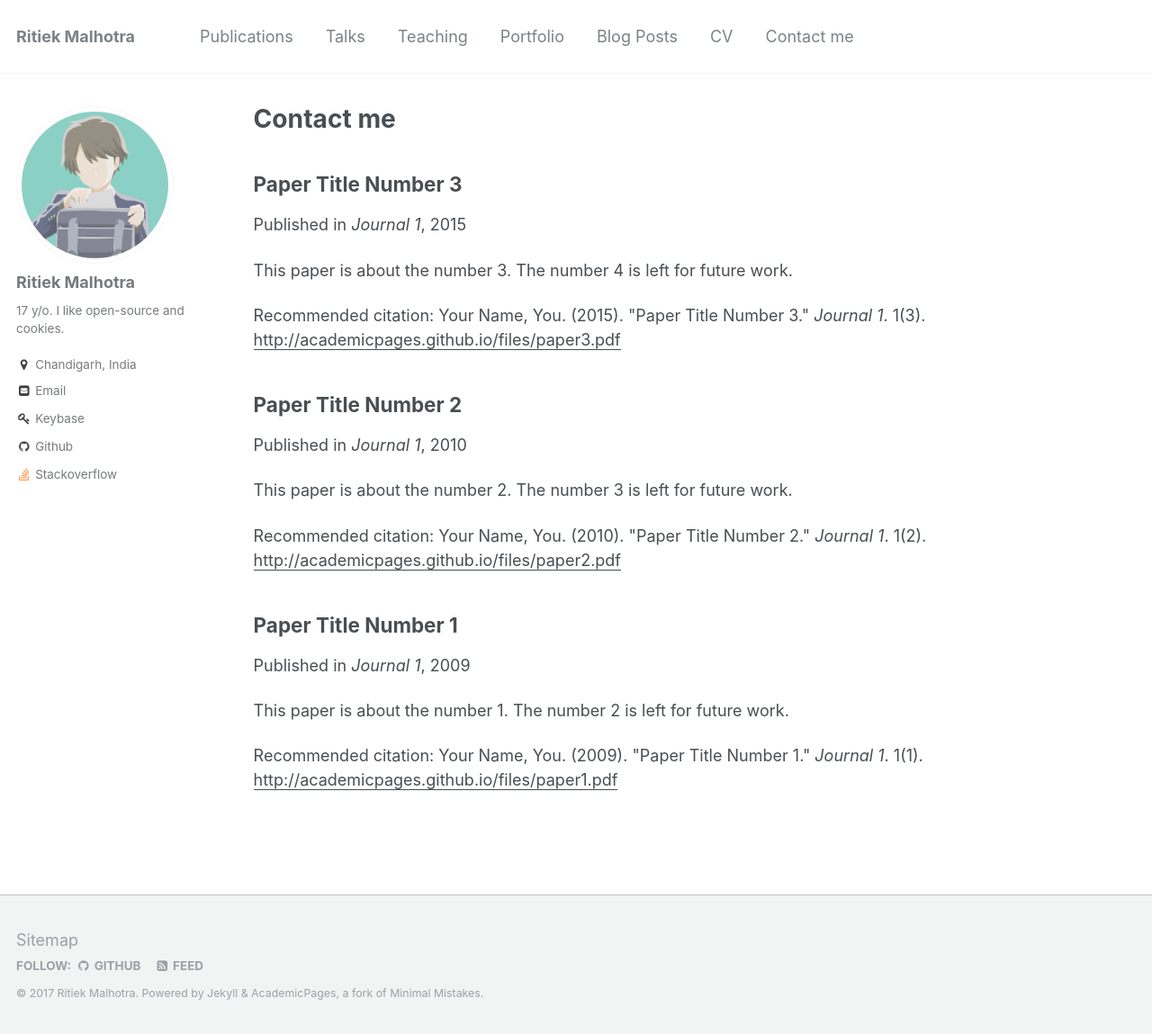
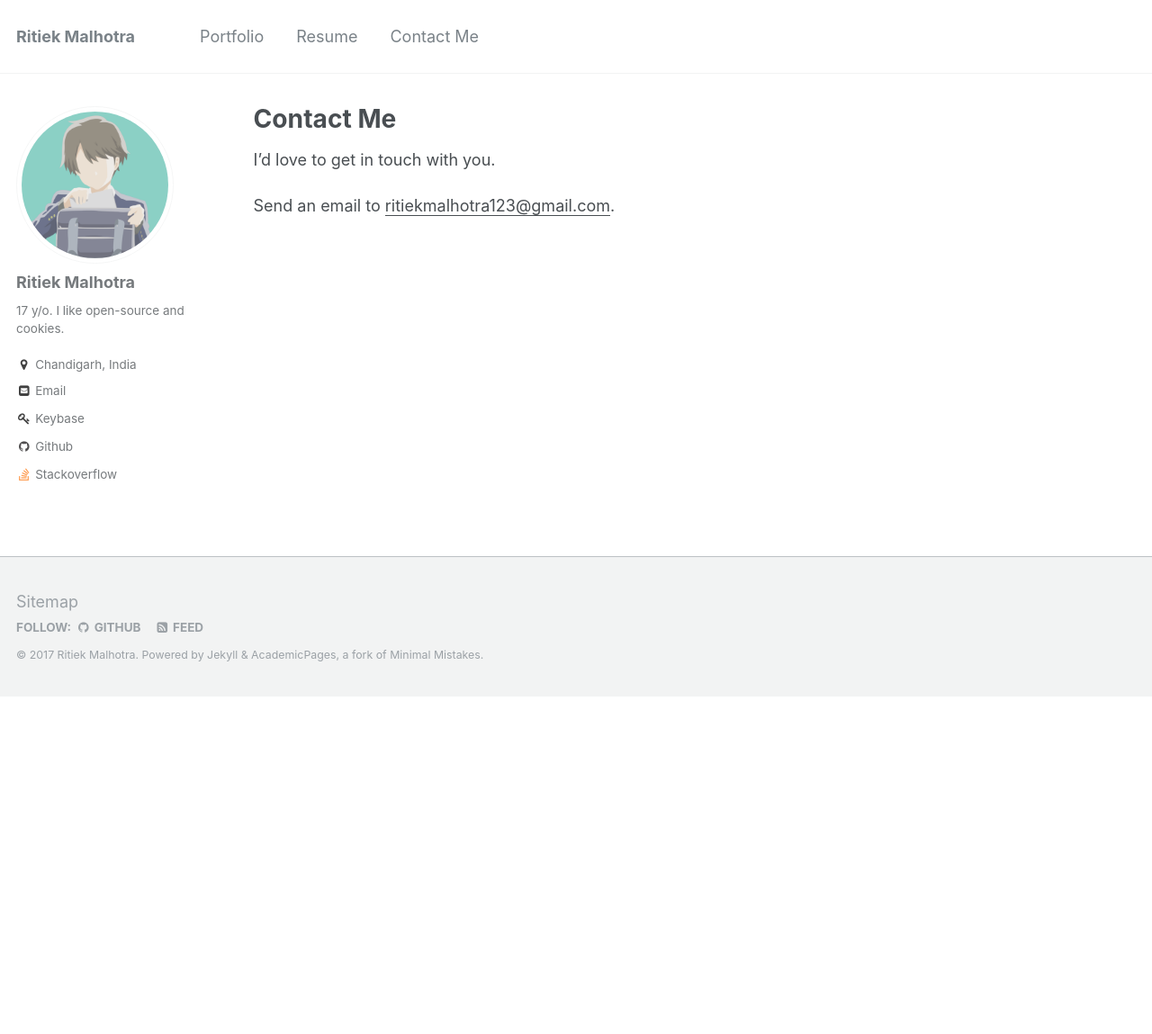
Before and after one commit to ritiek/ritiek.github.io, a Jekyll site: the page built from _pages/contact.md, in a window 1280 px wide and 1149 px high. Shown: the whole window at 90% size. Built offline with Jekyll 4.4.1, drawn with Linux system fonts in a browser that asks for light colours.

Commit message:
Add contact

```diff
--- a/_config.yml
+++ b/_config.yml
@@ -181,6 +181,9 @@ collections:
   talks:
     output: true
     permalink: /:collection/:path/
+  contact:
+    output: true
+    permalink: /:collection/:path/
 
 
 # Defaults
@@ -236,6 +239,14 @@ defaults:
       type: talks
     values:
       layout: talk
+      author_profile: true
+      share: true
+  # _contact
+  - scope:
+      path: ""
+      type: contact
+    values:
+      layout: single
       author_profile: true
       share: true
 
--- a/_data/navigation.yml
+++ b/_data/navigation.yml
@@ -1,22 +1,10 @@
 # main links links
 main:
-  - title: "Publications"
-    url: /publications/
-
-  - title: "Talks"
-    url: /talks/
-
-  - title: "Teaching"
-    url: /teaching/
-
   - title: "Portfolio"
     url: /portfolio/
 
-  - title: "Blog Posts"
-    url: /year-archive/
+  - title: "Resume"
+    url: /resume/
 
-  - title: "CV"
-    url: /cv/
-
-  - title: "Contact me"
+  - title: "Contact Me"
     url: /contact/
--- a/_pages/contact.md
+++ b/_pages/contact.md
@@ -1,16 +1,10 @@
 ---
 layout: archive
-title: "Contact me"
+title: "Contact Me"
 permalink: /contact/
 author_profile: true
 ---
 
-{% if author.googlescholar %}
-  You can also find my articles on <u><a href="{{author.googlescholar}}">my Google Scholar profile</a>.</u>
-{% endif %}
+I'd love to get in touch with you.
 
-{% include base_path %}
-
-{% for post in site.publications reversed %}
-  {% include archive-single.html %}
-{% endfor %}
+Send an email to [<u>ritiekmalhotra123@gmail.com</u>](mailto:ritiekmalhotra123@gmail.com).
--- a/_pages/cv.md
+++ b/_pages/resume.md
@@ -1,7 +1,7 @@
 ---
 layout: archive
-title: "CV"
-permalink: /cv/
+title: "resume"
+permalink: /resume/
 author_profile: true
 redirect_from:
   - /resume
```
Also changed, not shown: _pages/about.md (+1 -1 lines).
